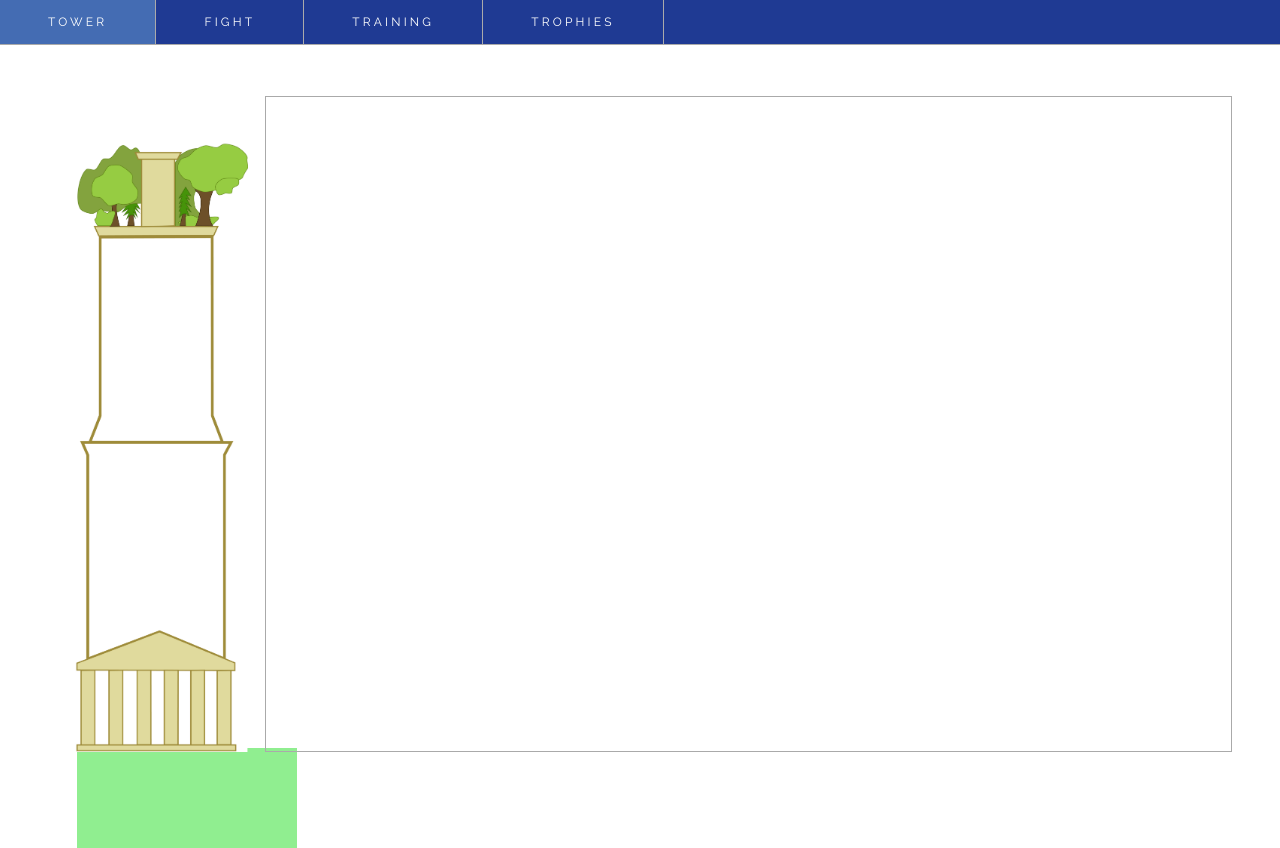
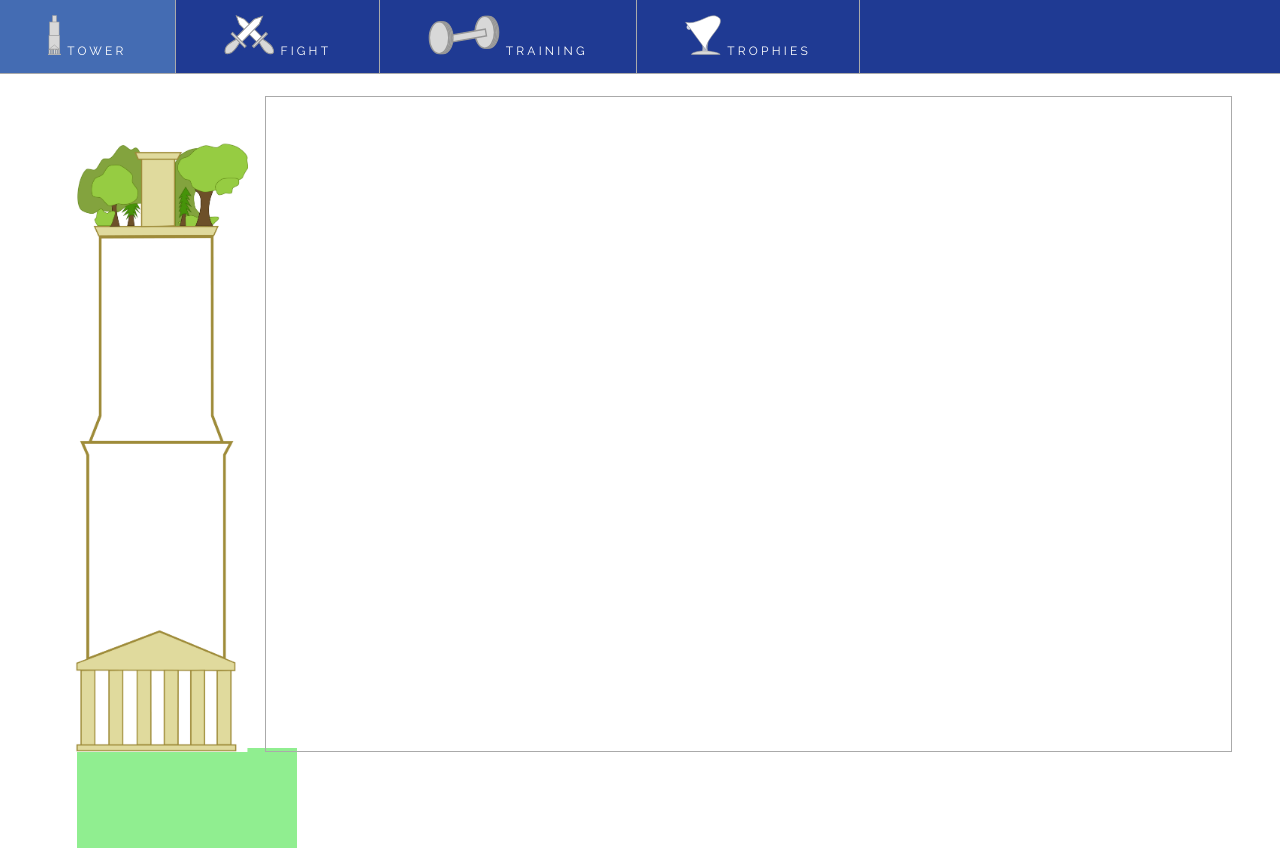
Before and after one commit to christophfuhrer/Trophy, a plain HTML site: page trophy-dashboard.html in a window 1280 px wide. Drawn offline with Linux system fonts and the light colour scheme.

Commit message:
navbar icons
Icons für die Navbar in den images Ordner hinzugefügt (SVG) und in die Navbar eingebunden (nur rudimentär zum testen)

```diff
--- a/trophy-dashboard.html
+++ b/trophy-dashboard.html
@@ -20,10 +20,10 @@
 <body>
 	<nav>
 		<ul class="navbar-list">
-			<li><a href="#" id="nav_tower">Tower</a></li>
-			<li><a href="#" id="nav_fight">Fight</a></li>
-			<li><a href="#" id="nav_training">Training</a></li>
-			<li><a href="#" id="nav_trophies">Trophies</a></li>
+			<li><a href="#" id="nav_tower"><img src="images/icon-tower.svg" height="40"> Tower</a></li>
+			<li><a href="#" id="nav_fight"><img src="images/icon-fight.svg" height="40"> Fight</a></li>
+			<li><a href="#" id="nav_training"><img src="images/icon-training.svg" height="40"> Training</a></li>
+			<li><a href="#" id="nav_trophies"><img src="images/icon-trophy.svg" height="40"> Trophies</a></li>
 		</ul>
 	</nav>
 	<div id="content">
```
Also changed, not shown: images/icon-fight.svg (added), images/icon-tower.svg (added), images/icon-training.svg (added), images/icon-trophy.svg (added).
